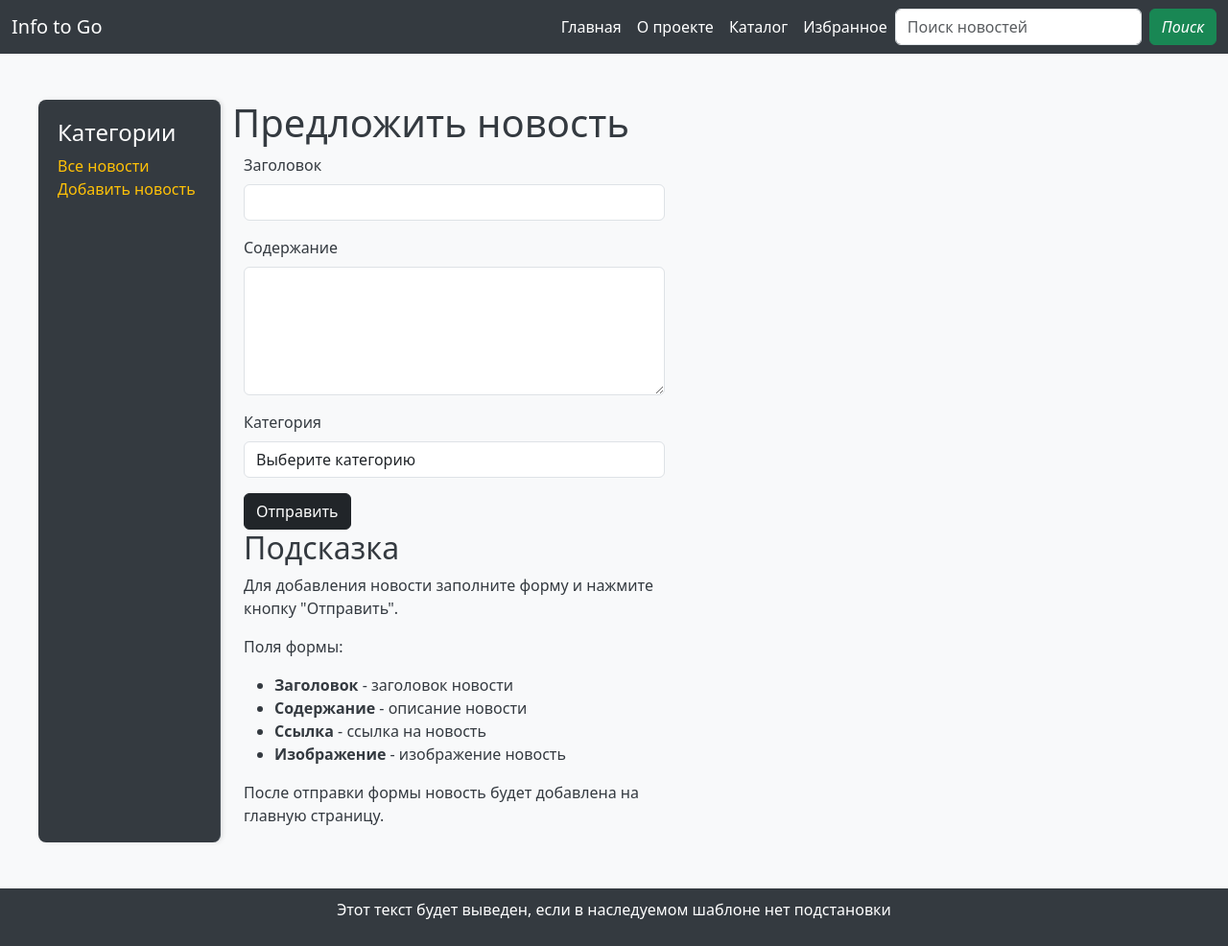
After one commit to IgorPronin978/my_django_2_0, a Django app: page /news/add/ in a window 1280 px wide. The commit adds this page. Shown: the whole page at 96% size. Run offline with Django 5.2, Linux system fonts and the light colour scheme; data comes from the database, SQL or seed files in the repository; parts of the project's set-up code (start-up, migrations or seed data) failed here and were passed over.

Commit message:
введена форма добавления новости

```diff
--- /dev/null
+++ b/news/forms.py
@@ -0,0 +1,22 @@
+from django import forms
+
+from .models import Category
+
+
+class ArticleForm(forms.Form):
+    title = forms.CharField(
+        label='Заголовок',
+        max_length=255,
+        widget=forms.TextInput(attrs={'class': 'form-control'})
+    )
+    content = forms.CharField(
+        label='Содержание',
+        widget=forms.Textarea(attrs={'class': 'form-control', 'rows': 5, 'cols': 40})
+    )
+    category = forms.ModelChoiceField(
+        label='Категория',
+        queryset=Category.objects.all(),
+        required=True,
+        empty_label='Выберите категорию',
+        widget=forms.Select(attrs={'class': 'form-control'})
+    )
--- /dev/null
+++ b/news/templates/news/add_article.html
@@ -0,0 +1,41 @@
+{% extends "base.html" %}
+{% block content %}
+    <h1>Предложить новость</h1>
+    <div class="container-fluid">
+        <div class="row">
+            <!-- Колонка для формы редактирования -->
+            <div class="col-6 col-lg-6">
+                <form method="post" novalidate>
+                    {% csrf_token %}
+                    {% for field in form %}
+                        <div class="mb-3">
+                            <label for="{{ field.id_for_label }}" class="form-label">{{ field.label }}</label>
+                            {{ field }}
+                            {% if field.errors %}
+                                <div class="alert alert-danger mt-1">{{ field.errors.as_text }}</div>
+                            {% endif %}
+                        </div>
+                    {% endfor %}
+                    <div class="mb-3">
+                        {% if form.non_field_errors %}
+                            <div class="alert alert-danger">{{ form.non_field_errors }}</div>
+                        {% endif %}
+                    </div>
+                    <button type="submit" class="btn btn-dark">Отправить</button>
+                </form>
+            </div>
+        </div>
+        <div class="col-6 col-lg-6">
+            <h2>Подсказка</h2>
+            <p>Для добавления новости заполните форму и нажмите кнопку "Отправить".</p>
+            <p>Поля формы:</p>
+            <ul>
+                <li><strong>Заголовок</strong> - заголовок новости</li>
+                <li><strong>Содержание</strong> - описание новости</li>
+                <li><strong>Ссылка</strong> - ссылка на новость</li>
+                <li><strong>Изображение</strong> - изображение новость</li>
+            </ul>
+            <p>После отправки формы новость будет добавлена на главную страницу.</p>
+        </div>
+    </div>
+{% endblock %}
--- a/news/urls.py
+++ b/news/urls.py
@@ -1,3 +1,4 @@
+from news import views
 from django.urls import path
 from .views import (
     AllNewsView,
@@ -8,7 +9,7 @@ from .views import (
     DetailArticleByTitleView,
     ToggleLikeView,
     ToggleFavoriteView,
-    FavoritesView
+    FavoritesView,
 )
 
 app_name = 'news'
@@ -22,4 +23,5 @@ urlpatterns = [
     path('toggle_like/<int:article_id>/', ToggleLikeView.as_view(), name='toggle_like'),
     path('toggle_favorite/<int:article_id>/', ToggleFavoriteView.as_view(), name='toggle_favorite'),
     path('favorites/', FavoritesView.as_view(), name='favorites'),
+    path('add/', views.add_article, name='add_article'),
 ]
--- a/news/views.py
+++ b/news/views.py
@@ -1,9 +1,10 @@
 from django.core.paginator import Paginator, PageNotAnInteger, EmptyPage
 from django.views import View
-from django.shortcuts import render, get_object_or_404
+from django.shortcuts import render, get_object_or_404, redirect
 from django.db.models import Q
 from .models import Article, Tag, Category, Like, Favorite
-from django.http import JsonResponse
+from django.http import JsonResponse, HttpResponseRedirect
+from .forms import ArticleForm
 
 # Пример данных для новостей
 info = {
@@ -44,6 +45,26 @@ def about(request):
     categories_with_count = get_categories_with_news_count()
     context = {**info, 'categories_with_count': categories_with_count}
     return render(request, 'about.html', context)
+
+def add_article(request):
+    if request.method == "POST":
+        form = ArticleForm(request.POST)
+        if form.is_valid():
+            # собираем данные формы
+            title = form.cleaned_data['title']
+            content = form.cleaned_data['content']
+            category = form.cleaned_data['category']
+            # сохраняем статью в базу данных
+            article = Article(title=title, content=content, category=category)
+            article.save()
+            # получаем id созданной статьи
+            article_id = article.pk
+            return HttpResponseRedirect(f'/news/catalog/{article_id}')
+    else:
+        form = ArticleForm()  # Создаём пустую форму для GET-запросов
+
+    context = {'form': form, 'menu': info['menu']}
+    return render(request, 'news/add_article.html', context=context)
 
 class PaginatedView:
     paginate_by = 9
--- a/templates/base.html
+++ b/templates/base.html
@@ -80,6 +80,12 @@
                         </a>
                     </li>
                 {% endfor %}
+                <!-- Новый пункт "Добавить новость" -->
+                <li>
+                    <a href="{% url 'news:add_article' %}">
+                        Добавить новость
+                    </a>
+                </li>
             </ul>
         </div>
         <div class="col-md-10">
```
Also changed, not shown: news/templates/include/article_preview.html (+24 -0 lines), news/templates/news/article_detail.html (+24 -0 lines).
